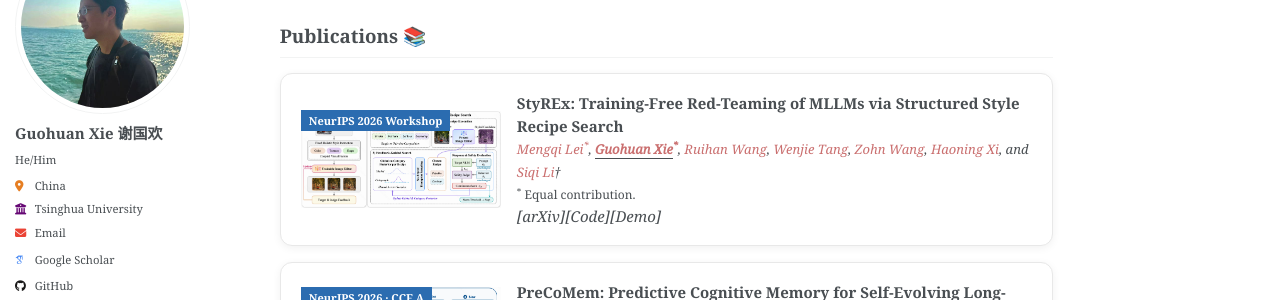
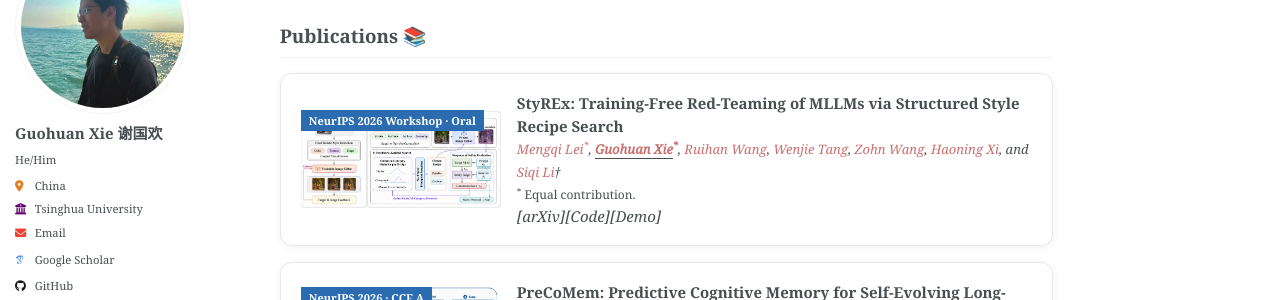
Before and after one commit to guohuan-xie/guohuan-xie.github.io, a Jekyll site: the page built from _pages/about.md, in a window 1280 px wide and 900 px high, scrolled down 1087 px. Shown: the part 147-447 px from the top of the window. Built offline with Jekyll 4.4.1, drawn with Linux system fonts in a browser that asks for light colours; some web fonts are replaced.

Commit message:
Add "Oral" designation to NeurIPS 2026 Workshop badge for clarity

```diff
--- a/_includes/publications-list.html
+++ b/_includes/publications-list.html
@@ -1,7 +1,7 @@
 <div class="item-list">
 <div class="item-card">
     <div class="item-card-thumb">
-        <span class="item-card-badge">NeurIPS 2026 Workshop</span>
+        <span class="item-card-badge">NeurIPS 2026 Workshop · Oral</span>
         <img class="item-card-thumb-image--contain" src="{{ base_path }}/images/StyREx.png" alt="StyREx training-free style recipe search framework" width="200" height="100">
     </div>
     <div class="item-card-body">
```
